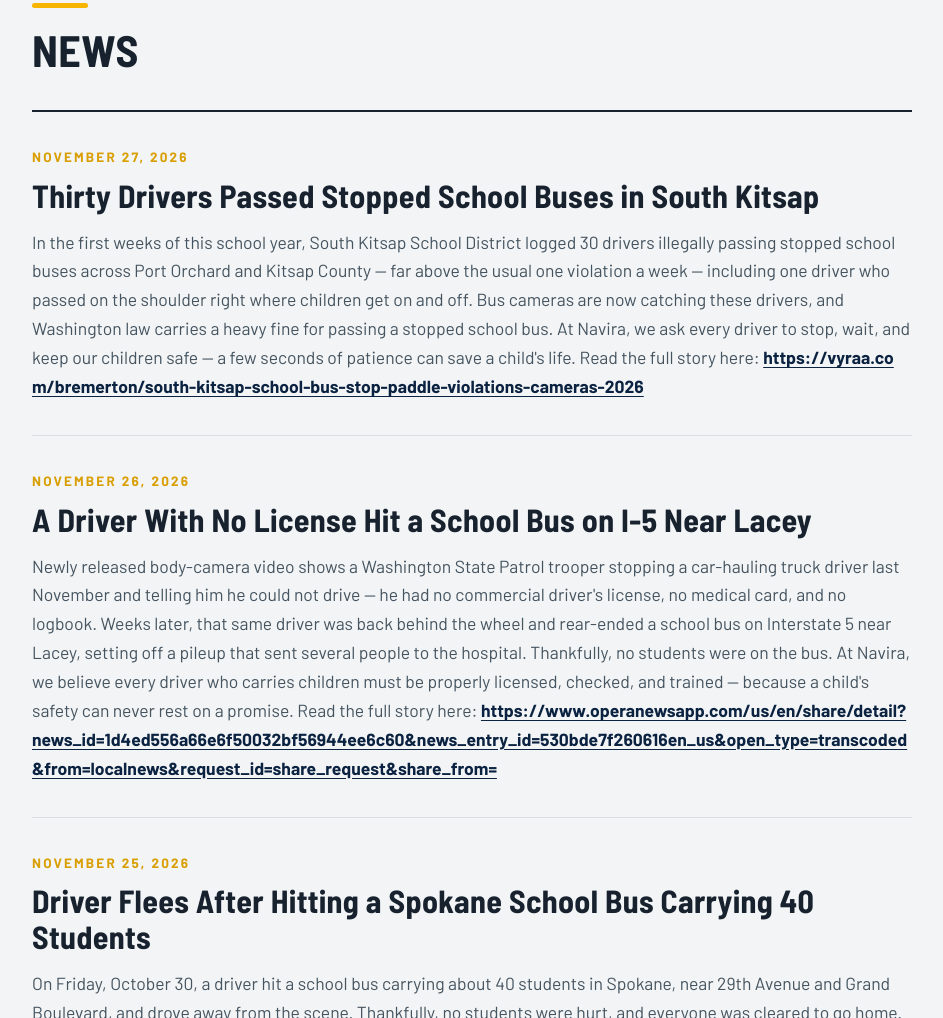
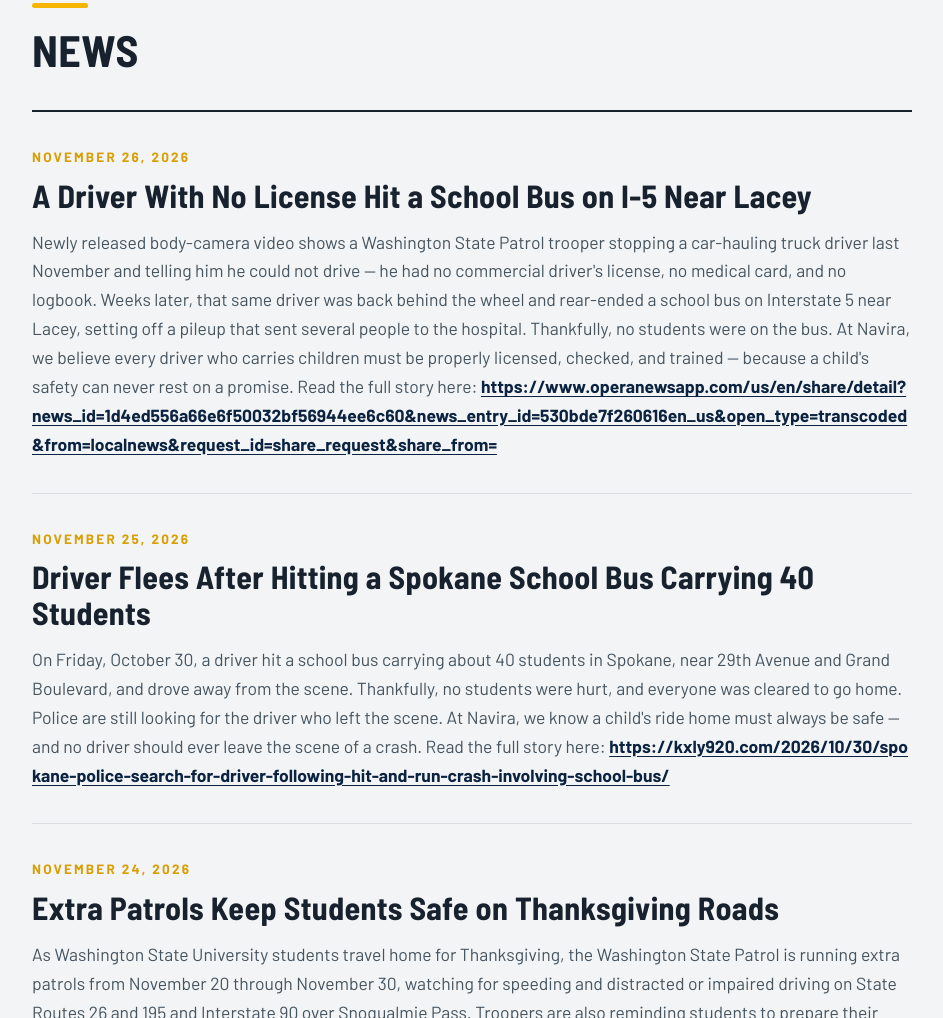
Before and after one commit to hussameldin2000/navira-website, a plain HTML site: page index.html in a window 1280 px wide. Shown: the part 4906-5924 px from the top of the page, without its empty margins (58-1001 px from the left). Drawn offline with Linux system fonts and the light colour scheme; a script that the page names is missing.

Commit message:
Remove duplicate Nov 27 South Kitsap post (same story as Nov 7)

```diff
--- a/index.html
+++ b/index.html
@@ -667,11 +667,6 @@
       </div>
       <div class="news-list">
         <article class="news-post">
-          <span class="news-date">November 27, 2026</span>
-          <h3>Thirty Drivers Passed Stopped School Buses in South Kitsap</h3>
-          <p>In the first weeks of this school year, South Kitsap School District logged 30 drivers illegally passing stopped school buses across Port Orchard and Kitsap County — far above the usual one violation a week — including one driver who passed on the shoulder right where children get on and off. Bus cameras are now catching these drivers, and Washington law carries a heavy fine for passing a stopped school bus. At Navira, we ask every driver to stop, wait, and keep our children safe — a few seconds of patience can save a child's life. Read the full story here: <a href="https://vyraa.com/bremerton/south-kitsap-school-bus-stop-paddle-violations-cameras-2026" target="_blank" rel="noopener">https://vyraa.com/bremerton/south-kitsap-school-bus-stop-paddle-violations-cameras-2026</a></p>
-        </article>
-        <article class="news-post">
           <span class="news-date">November 26, 2026</span>
           <h3>A Driver With No License Hit a School Bus on I-5 Near Lacey</h3>
           <p>Newly released body-camera video shows a Washington State Patrol trooper stopping a car-hauling truck driver last November and telling him he could not drive — he had no commercial driver's license, no medical card, and no logbook. Weeks later, that same driver was back behind the wheel and rear-ended a school bus on Interstate 5 near Lacey, setting off a pileup that sent several people to the hospital. Thankfully, no students were on the bus. At Navira, we believe every driver who carries children must be properly licensed, checked, and trained — because a child's safety can never rest on a promise. Read the full story here: <a href="https://www.operanewsapp.com/us/en/share/detail?news_id=1d4ed556a66e6f50032bf56944ee6c60&amp;news_entry_id=530bde7f260616en_us&amp;open_type=transcoded&amp;from=localnews&amp;request_id=share_request&amp;share_from=" target="_blank" rel="noopener">https://www.operanewsapp.com/us/en/share/detail?news_id=1d4ed556a66e6f50032bf56944ee6c60&amp;news_entry_id=530bde7f260616en_us&amp;open_type=transcoded&amp;from=localnews&amp;request_id=share_request&amp;share_from=</a></p>
```
